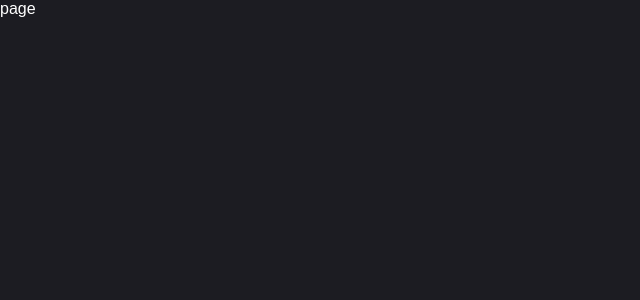
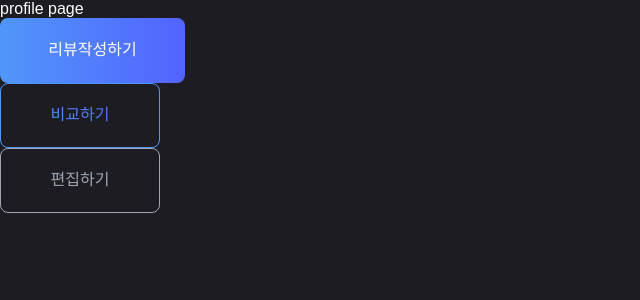
Before and after one commit to Codeit-FE3-Part4-team1-Final/Mogazoa, a Next.js app: page /profile/me in a window 1280 px wide. Shown: the top 300 px of the page, without its empty margins (0-640 px from the left). Built offline with nearby package versions, Linux system fonts and the light colour scheme; a web font is replaced by a local one.

Commit message:
💄 Feat: Button 공통 컴포넌트 제작

```diff
--- a/src/app/profile/me/page.tsx
+++ b/src/app/profile/me/page.tsx
@@ -1,3 +1,18 @@
+import Button from '@/components/Button/Button';
+
 export default function page() {
-  return <div>page</div>;
+  return (
+    <main>
+      <div>profile page</div>
+      <Button width='185px' height='65px' category='primary'>
+        리뷰작성하기
+      </Button>
+      <Button width='160px' height='65px' category='secondary'>
+        비교하기
+      </Button>
+      <Button width='160px' height='65px' category='tertiary'>
+        편집하기
+      </Button>
+    </main>
+  );
 }
--- /dev/null
+++ b/src/components/Button/Button.module.scss
@@ -0,0 +1,27 @@
+@import '/src/styles/main.scss';
+
+.button {
+  display: flex;
+  justify-content: center;
+  align-items: center;
+  gap: 10px;
+  flex-shrink: 0;
+  border-radius: 8px;
+}
+
+.primary {
+  background: $main_gradient;
+}
+
+.secondary {
+  border: 1px solid $main_blue;
+  background: $main_gradient;
+  background-clip: text;
+  -webkit-background-clip: text;
+  -webkit-text-fill-color: transparent;
+}
+
+.tertiary {
+  border: 1px solid #9fa6b2;
+  color: #9fa6b2;
+}
--- /dev/null
+++ b/src/components/Button/Button.tsx
@@ -0,0 +1,24 @@
+import { ReactNode } from 'react';
+import styles from './Button.module.scss';
+
+interface Props {
+  children: ReactNode;
+  width?: string;
+  height: string;
+  category: 'primary' | 'secondary' | 'tertiary';
+}
+
+export default function Button({
+  children,
+  width = '100%',
+  height,
+  category,
+}: Props) {
+  const buttonClass = `${styles.button} ${styles[category]}`;
+
+  return (
+    <button className={buttonClass} style={{ width, height }}>
+      {children}
+    </button>
+  );
+}
--- a/src/styles/base/_reset.scss
+++ b/src/styles/base/_reset.scss
@@ -51,6 +51,7 @@ textarea {
 a,
 button {
   cursor: pointer;
+  padding: 0;
 }
 
 ul,
```
